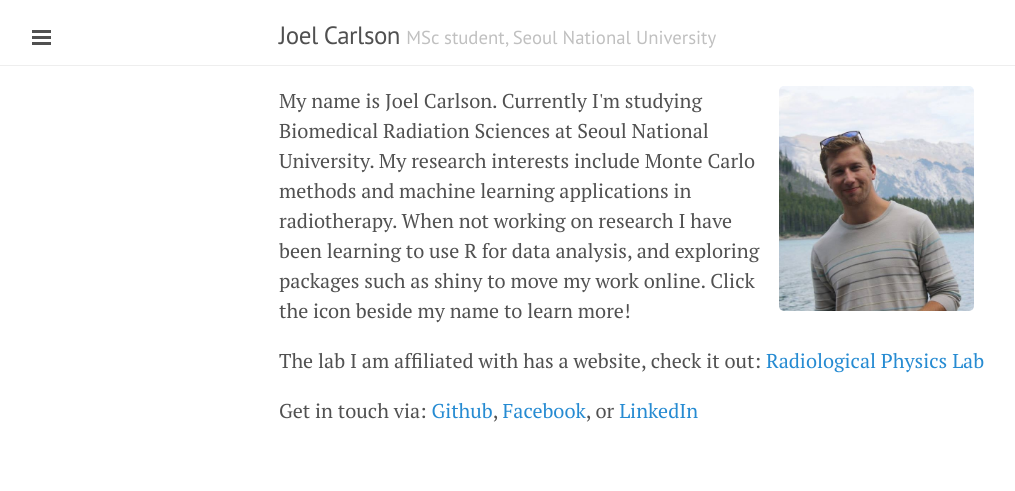
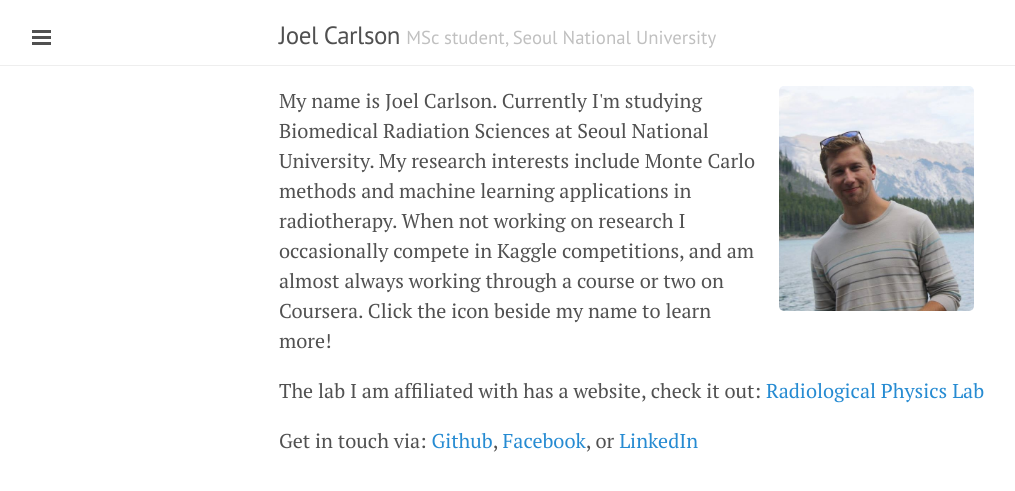
Before and after one commit to joelcarlson/joelcarlson.github.io, a Jekyll site: the page built from index.html, in a window 1280 px wide. Shown: the top 491 px of the page, without its empty margins (1-1016 px from the left). Built offline with Jekyll 4.4.1, drawn with Linux system fonts in a browser that asks for light colours; Markdown is read by kramdown in place of the engine named in the settings; the list of posts is cut into pages by our own code.

Commit message:
Update index.html

```diff
--- a/index.html
+++ b/index.html
@@ -6,7 +6,7 @@ layout: default
 <div style="float: right;padding-left:15px;padding-right:25px;">
   <img src="/figs/Rockies.jpg" alt="Joel Carlson" title="Joel Carlson" height="225px"/>
 </div>
-<p>My name is Joel Carlson. Currently I'm studying Biomedical Radiation Sciences at Seoul National University. My research interests include Monte Carlo methods and machine learning applications in radiotherapy. When not working on research I have been learning to use R for data analysis, and exploring packages such as shiny to move my work online. Click the icon beside my name to learn more!</p>
+<p>My name is Joel Carlson. Currently I'm studying Biomedical Radiation Sciences at Seoul National University. My research interests include Monte Carlo methods and machine learning applications in radiotherapy. When not working on research I occasionally compete in Kaggle competitions, and am almost always working through a course or two on Coursera. Click the icon beside my name to learn more!</p>
 
 <p>The lab I am affiliated with has a website, check it out: <a href="http://rplab.snu.ac.kr/">Radiological Physics Lab</a></p>
 
```
